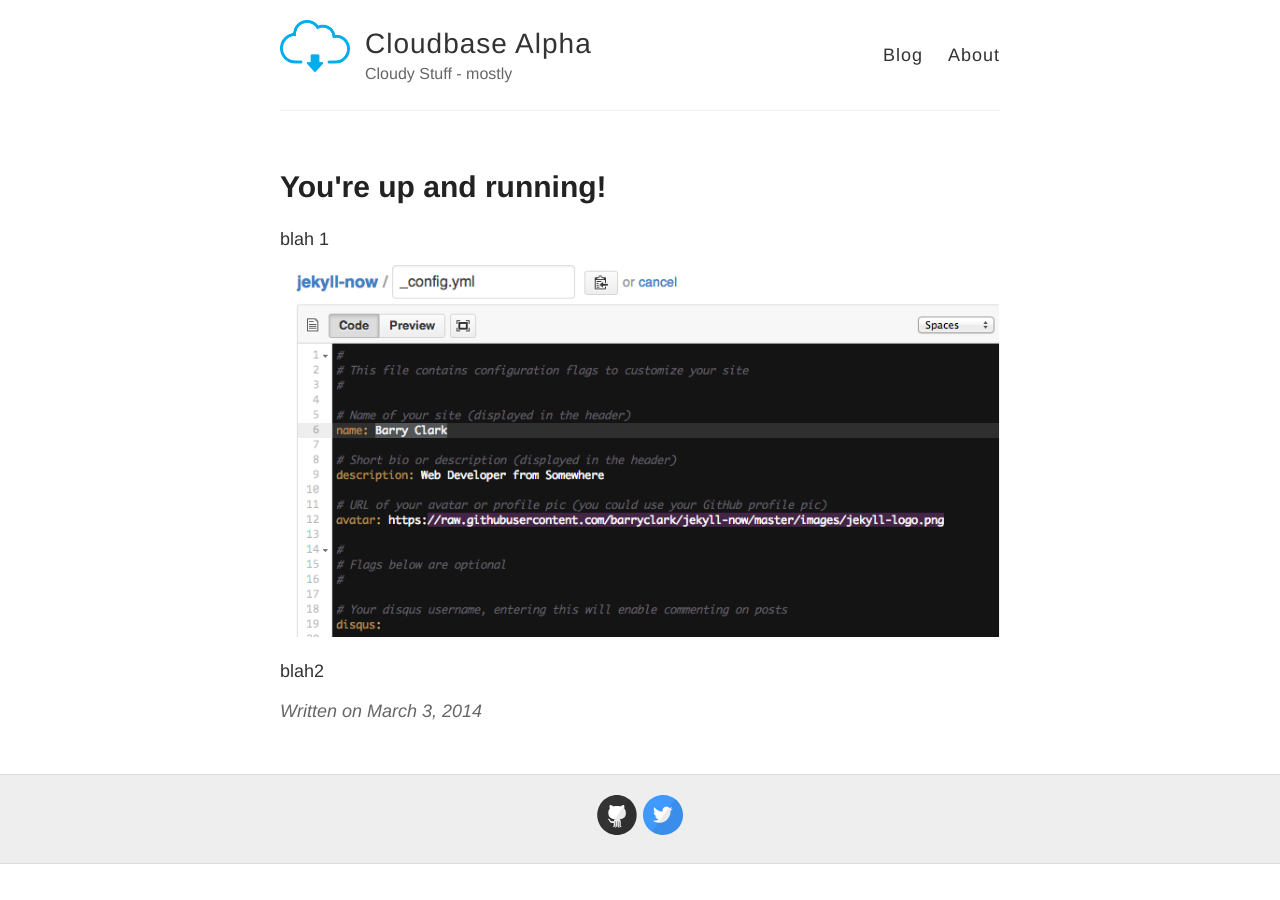
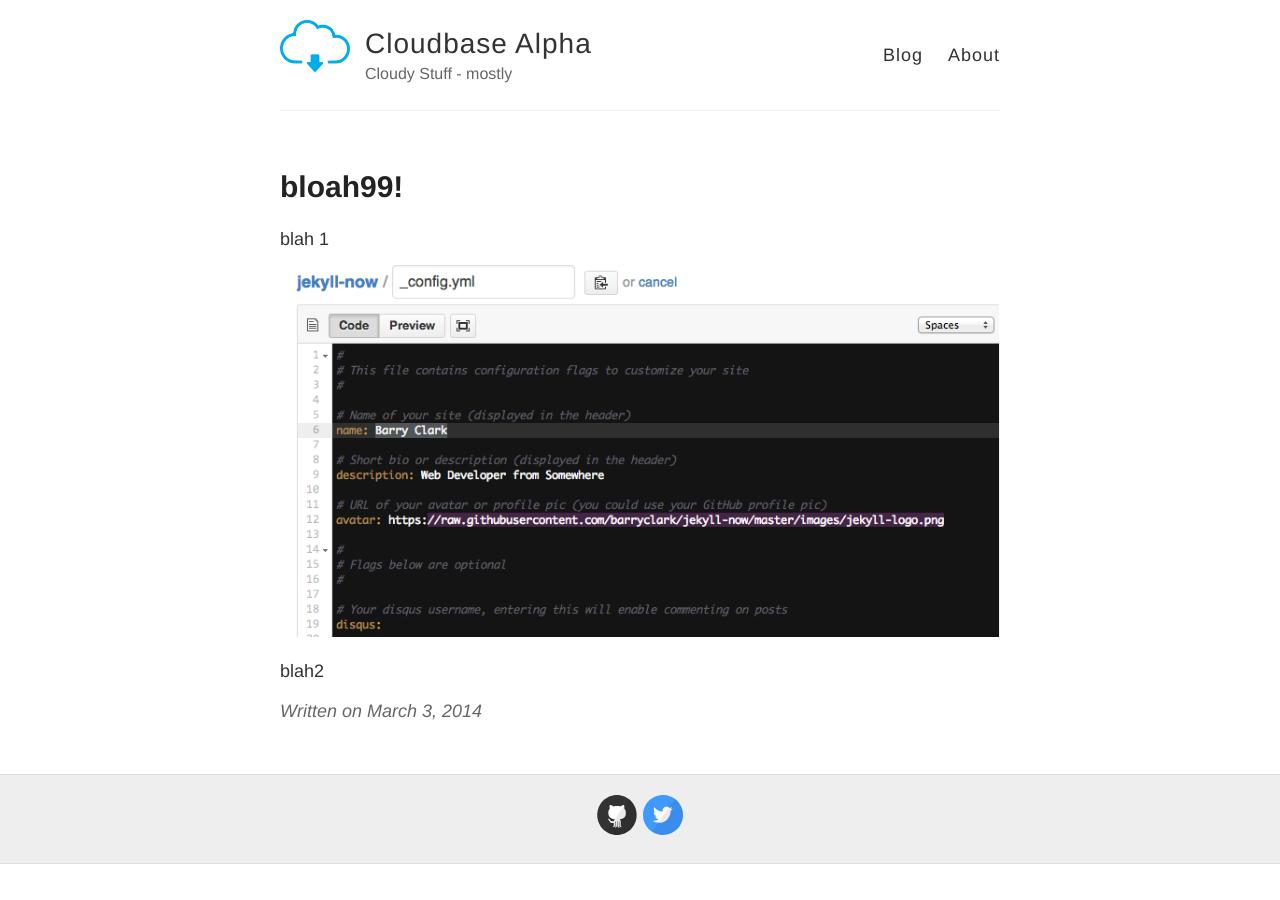
Before and after one commit to chrisl13/chrisl13.github.io, a Jekyll site: the page built from _posts/2014-3-3-Hello-World.md, in a window 1280 px wide. Built offline with Jekyll 4.4.1, drawn with Linux system fonts in a browser that asks for light colours.

Commit message:
just playing

```diff
--- a/_posts/2014-3-3-Hello-World.md
+++ b/_posts/2014-3-3-Hello-World.md
@@ -1,6 +1,6 @@
 ---
 layout: post
-title: You're up and running!
+title: bloah99!
 ---
 
 blah 1
```
